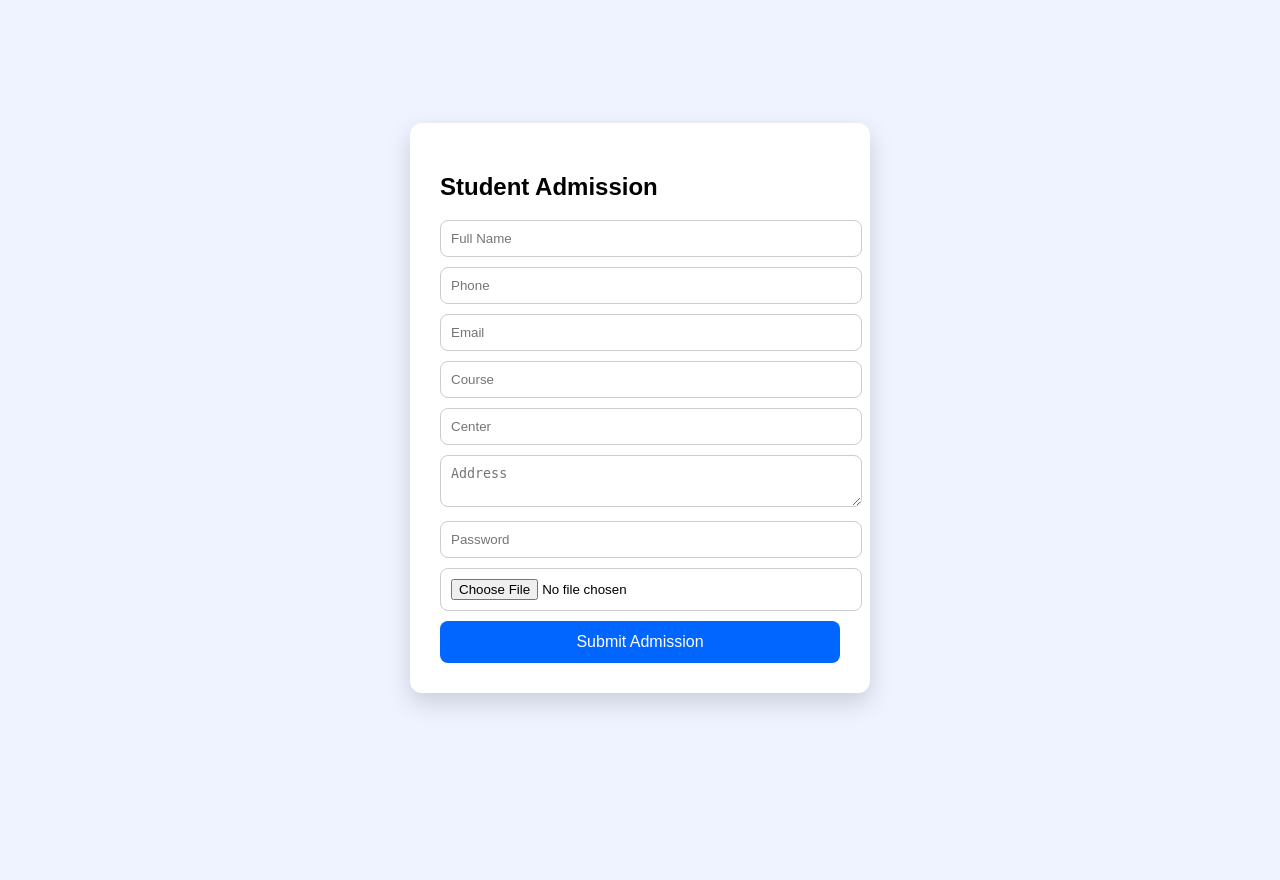
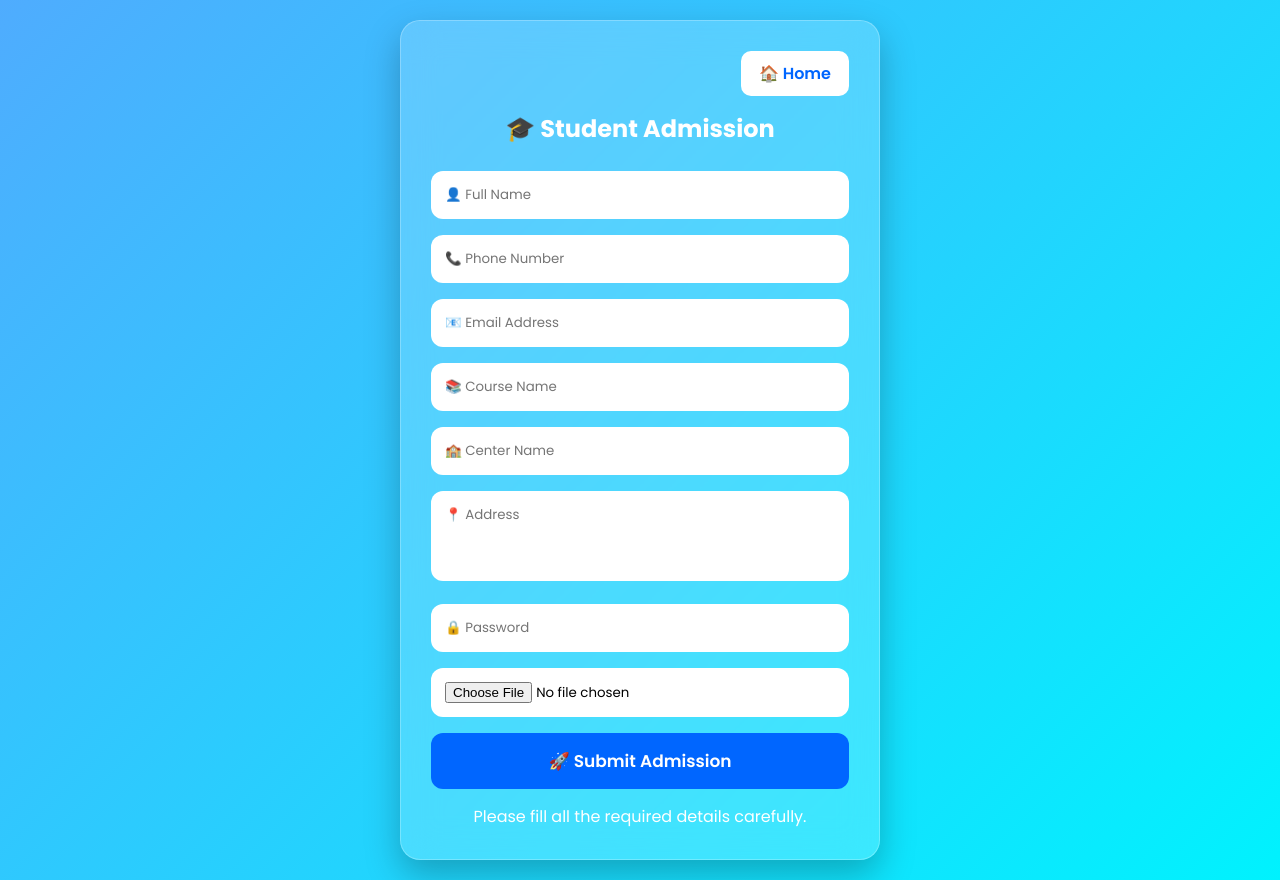
Before and after one commit to vbcode123/exam, a Django app: page /admission/ in a window 1280 px wide. Before the commit the page ends 708 px from the top, so only its background shows below. Run offline with Django 5.2, Linux system fonts and the light colour scheme; some libraries are stand-ins or nearby versions.

Commit message:
Update cbtnow website

```diff
--- a/app/views.py
+++ b/app/views.py
@@ -93,22 +93,43 @@ from django.conf import settings
 # -------------------------
 # Admission Form
 # -------------------------
+from django.shortcuts import render
+from django.contrib import messages
+from .models import Student
+
 def admission_form(request):
 
     if request.method == "POST":
 
-        student = Student.objects.create(
-            name=request.POST.get("name"),
-            phone=request.POST.get("phone"),
-            email=request.POST.get("email"),
-            course=request.POST.get("course"),
-            center_name=request.POST.get("center_name"),
-            address=request.POST.get("address"),
-
-            # ✅ plain password
-            password=request.POST.get("password"),
-
-            photo=request.FILES.get("photo"),
+        name = request.POST.get("name")
+        phone = request.POST.get("phone")
+        email = request.POST.get("email")
+        course = request.POST.get("course")
+        center_name = request.POST.get("center_name")
+        address = request.POST.get("address")
+        password = request.POST.get("password")
+        photo = request.FILES.get("photo")
+
+        # Check duplicate Email
+        if Student.objects.filter(email=email).exists():
+            messages.error(request, "❌ This Email ID is already registered.")
+            return render(request, "admission/form.html")
+
+        # Check duplicate Phone
+        if Student.objects.filter(phone=phone).exists():
+            messages.error(request, "❌ This Phone Number is already registered.")
+            return render(request, "admission/form.html")
+
+        # Save Student
+        Student.objects.create(
+            name=name,
+            phone=phone,
+            email=email,
+            course=course,
+            center_name=center_name,
+            address=address,
+            password=password,   # Plain password
+            photo=photo,
             payment_status="pending",
             is_approved=False
         )
@@ -116,7 +137,6 @@ def admission_form(request):
         return render(request, "admission/success.html")
 
     return render(request, "admission/form.html")
-
 # -------------------------
 # Create Razorpay Order
 # -------------------------
--- a/templates/admission/form.html
+++ b/templates/admission/form.html
@@ -1,72 +1,70 @@
 {% load static %}
 <!DOCTYPE html>
-<html>
+<html lang="en">
 <head>
 <meta charset="UTF-8">
+<meta name="viewport" content="width=device-width, initial-scale=1.0">
 <title>Student Admission</title>
 
+<link href="https://fonts.googleapis.com/css2?family=Poppins:wght@300;400;500;600;700&display=swap" rel="stylesheet">
+<script src="https://cdn.jsdelivr.net/npm/sweetalert2@11"></script>
+
 <style>
-body{
-background:#eef3ff;
-font-family:sans-serif;
-display:flex;
-justify-content:center;
-align-items:center;
-height:100vh;
-}
-
-.card{
-background:white;
-padding:30px;
-width:400px;
-border-radius:12px;
-box-shadow:0 10px 25px rgba(0,0,0,.15);
-}
-
-input, textarea{
-width:100%;
-padding:10px;
-margin-bottom:10px;
-border-radius:8px;
-border:1px solid #ccc;
-}
-
-button{
-width:100%;
-padding:12px;
-background:#0066ff;
-color:white;
-border:none;
-border-radius:8px;
-font-size:16px;
-cursor:pointer;
-}
+*{margin:0;padding:0;box-sizing:border-box;font-family:'Poppins',sans-serif}
+body{min-height:100vh;display:flex;justify-content:center;align-items:center;padding:20px;background:linear-gradient(135deg,#4facfe,#00f2fe)}
+.card{width:100%;max-width:480px;background:rgba(255,255,255,.18);backdrop-filter:blur(18px);border-radius:20px;padding:30px;border:1px solid rgba(255,255,255,.25);box-shadow:0 15px 35px rgba(0,0,0,.25)}
+.top-bar{display:flex;justify-content:flex-end;margin-bottom:15px}
+.home-btn{padding:10px 18px;text-decoration:none;background:#fff;color:#0066ff;font-weight:600;border-radius:10px}
+h2{text-align:center;color:#fff;margin-bottom:25px}
+.input-group{margin-bottom:16px}
+input,textarea{width:100%;padding:14px;border:none;outline:none;border-radius:12px;background:#fff}
+textarea{resize:none;height:90px}
+button{width:100%;padding:15px;border:none;border-radius:12px;background:#0066ff;color:#fff;font-size:17px;font-weight:600;cursor:pointer}
+.note{text-align:center;color:#fff;margin-top:15px}
 </style>
 </head>
-
 <body>
 
 <div class="card">
 
-<h2>Student Admission</h2>
+<div class="top-bar">
+<a href="{% url 'home' %}" class="home-btn">🏠 Home</a>
+</div>
 
-<form id="admissionForm" method="post" enctype="multipart/form-data">
+<h2>🎓 Student Admission</h2>
+
+{% if messages %}
+<script>
+document.addEventListener("DOMContentLoaded",function(){
+{% for message in messages %}
+Swal.fire({
+icon:"{% if message.tags == 'success' %}success{% else %}error{% endif %}",
+title:"{% if message.tags == 'success' %}Success{% else %}Oops...{% endif %}",
+text:"{{ message|escapejs }}",
+confirmButtonColor:"#0066ff"
+});
+{% endfor %}
+});
+</script>
+{% endif %}
+
+<form method="post" enctype="multipart/form-data">
 {% csrf_token %}
 
-<input name="name" placeholder="Full Name" required>
-<input name="phone" placeholder="Phone" required>
-<input name="email" placeholder="Email" required>
-<input name="course" placeholder="Course">
-<input name="center_name" placeholder="Center">
-<textarea name="address" placeholder="Address"></textarea>
-<input type="password" name="password" placeholder="Password" required>
-<input type="file" name="photo" required>
+<div class="input-group"><input type="text" name="name" placeholder="👤 Full Name" required></div>
+<div class="input-group"><input type="tel" name="phone" placeholder="📞 Phone Number" required></div>
+<div class="input-group"><input type="email" name="email" placeholder="📧 Email Address" required></div>
+<div class="input-group"><input type="text" name="course" placeholder="📚 Course Name"></div>
+<div class="input-group"><input type="text" name="center_name" placeholder="🏫 Center Name"></div>
+<div class="input-group"><textarea name="address" placeholder="📍 Address"></textarea></div>
+<div class="input-group"><input type="password" name="password" placeholder="🔒 Password" required></div>
+<div class="input-group"><input type="file" name="photo" required></div>
 
-<button type="submit">Submit Admission</button>
-
+<button type="submit">🚀 Submit Admission</button>
 </form>
 
+<div class="note">Please fill all the required details carefully.</div>
+
 </div>
-
 </body>
 </html>
--- a/templates/admission/success.html
+++ b/templates/admission/success.html
@@ -112,9 +112,7 @@
 
     <div class="note">
         <strong>What’s next?</strong><br>
-        **Admin will review your application and approve your admission.**
-
-**Once your admission is approved, your Login Details (Phone Number & Password) will be sent to your registered WhatsApp number. Please keep your registered mobile number active and check your WhatsApp after approval.**
+       📲 Kindly ensure your registered WhatsApp number is active to receive your Login ID and Password after admission approval.
 
     </div>
 
```
